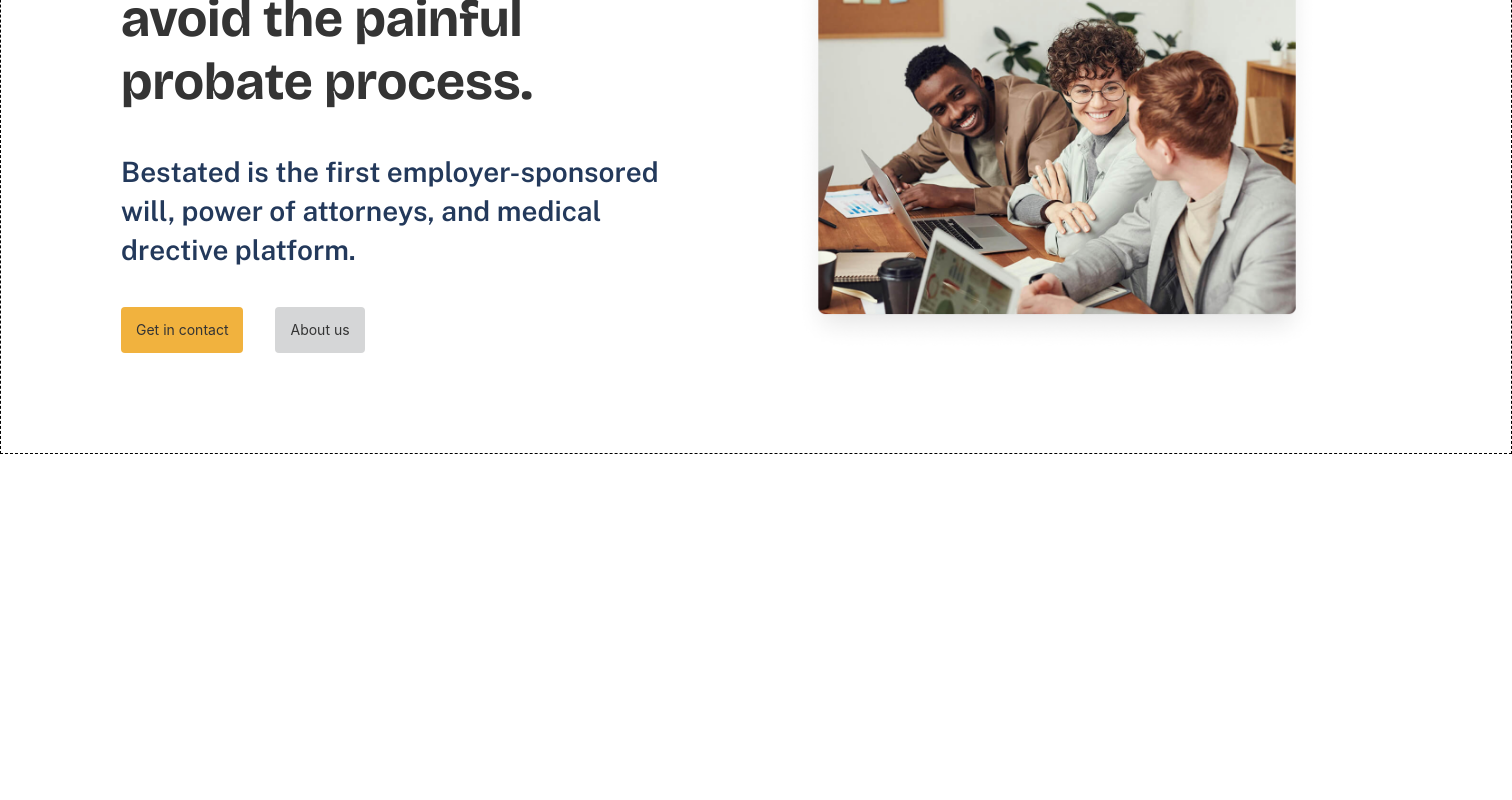
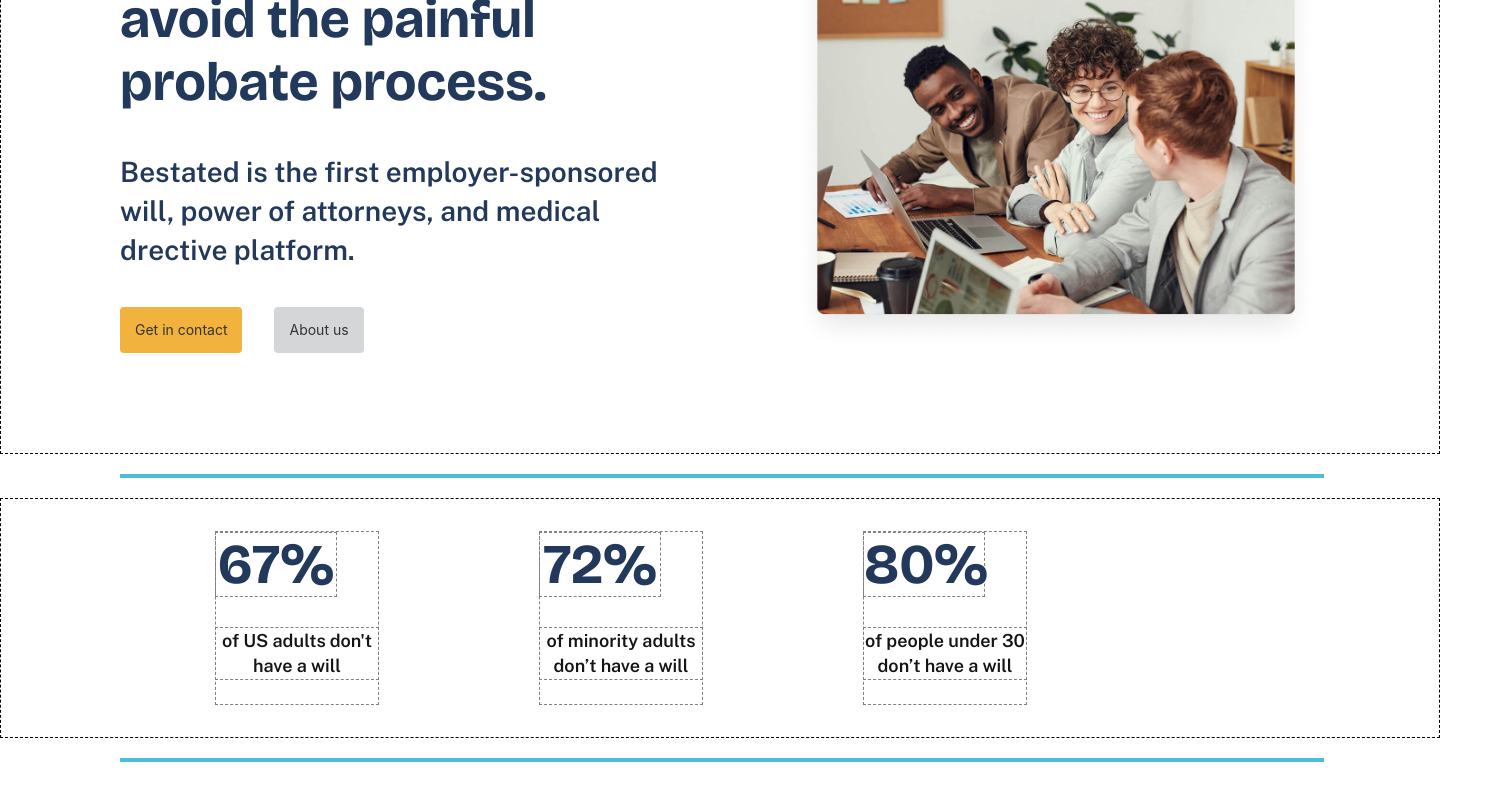
Before and after one commit to chenathy/besated-org, a React app: page / in a window 1280 px wide. Shown: the part 276-1076 px from the top of the page, 1512 px wide, since content can reach past the window. Built offline with nearby package versions, Linux system fonts and the light colour scheme.

Commit message:
need up update align items

```diff
--- a/src/App.css
+++ b/src/App.css
@@ -120,12 +120,14 @@
     justify-content: center;
     max-width: 1440px;
     max-height: 628px;
-    width: 100%;
     top: 100px;
-    /* padding: 100px 120px 100px 120px; */
-    padding-top: 100px;
+    padding: 100px 120px 100px 120px;
+    /* padding-top: 100px;
     padding-right: 70px;
-    padding-bottom: 100px;
+    padding-bottom: 100px; */
+    /* margin: 100px 120px 100px 120px; */
+    /* margin-left: 100px;
+    margin-right: 100px; */
     gap: 96px;
     border-color: black;
     border-width: 1px;
@@ -143,11 +145,11 @@
     width: 576px;
     height: 189px;
     font-family: 'Bricolage Grotesque';
-    font-size: 52px;
+    font-size: 54px;
     font-weight: 600;
     line-height: 63px;
     text-align: left;
-
+    color: #23395B;
 }
 
 .Hero .Text-Btn h4 {
@@ -174,8 +176,71 @@
     border-radius: 8px;
 }
 
+.HomePage hr {
+    width: 1200px;
+    /* top: 728px; */
+    margin-left: 120px;
+    border: 2px solid #4BBEDB;
+}
 
 
+.HomePage .Numbers {
+    display: flex;
+    justify-content: center;
+    align-items: center;
+    max-height: 236px;
+    top: 728px;
+    padding: 32px 318px 32px 318px;
+    padding-left: 120px;
+    gap: 160px ;
+
+    border-color: black;
+    border-width: 1px;
+    border-style: dashed;
+}
+
+.HomePage .Numbers .Number {
+    display: grid;
+    justify-content: center;
+    max-width: 162px;
+    height: 172px;
+    gap: 5px;
+
+    border-color: gray;
+    border-width: 1px;
+    border-style: dashed;
+}
+
+.Numbers .Number h1 {
+    width: 120px;
+    height: 63px;
+    font-family: 'Bricolage Grotesque';
+    font-size: 56px;
+    font-weight: 600;
+    line-height: 63px;
+    text-align: center;
+    color: #23395B;
+
+    border-color: gray;
+    border-width: 1px;
+    border-style: dashed;
+}
+
+.Numbers .Number p{
+    width: 162px;
+    height: 51px;
+    font-family: 'Public Sans';
+    font-weight: 400;
+    font-size: 18px;
+    line-height: 25.2px;
+    text-align: center;
+    justify-content: center;
+    color: #141414;
+
+    border-color: gray;
+    border-width: 1px;
+    border-style: dashed;
+}
 
 
 
--- a/src/HomePage/index.js
+++ b/src/HomePage/index.js
@@ -11,11 +11,9 @@
         <div className='HomePage'>
 
             <div className='Hero'>
-
                 <div className='Text-Btn'>
                     <h1>Help your employees avoid the painful probate process.</h1>
                     <h4>Bestated is the first employer-sponsored will, power of attorneys, and medical drective platform.</h4>
-
                     <div className='btn'>
                         <button className='contact-btn'>Get in contact</button>
                         <button className='about-btn'>About us</button>
@@ -30,11 +28,27 @@
                     />
                 </div>
 
+            </div>
 
+            <hr/>
+
+            <div className='Numbers'>
+                <div className='Number'>
+                    <h1>67%</h1>
+                    <p>of US adults don't have a will</p>
+                </div>
+                <div className='Number'>
+                    <h1>72%</h1>
+                    <p>of minority adults don’t have a will</p>
+                </div>
+                <div className='Number'>
+                    <h1>80%</h1>
+                    <p>of people under 30 don’t have a will</p>
+                </div>
 
             </div>
 
-
+            <hr/>
 
         </div>
 
```
